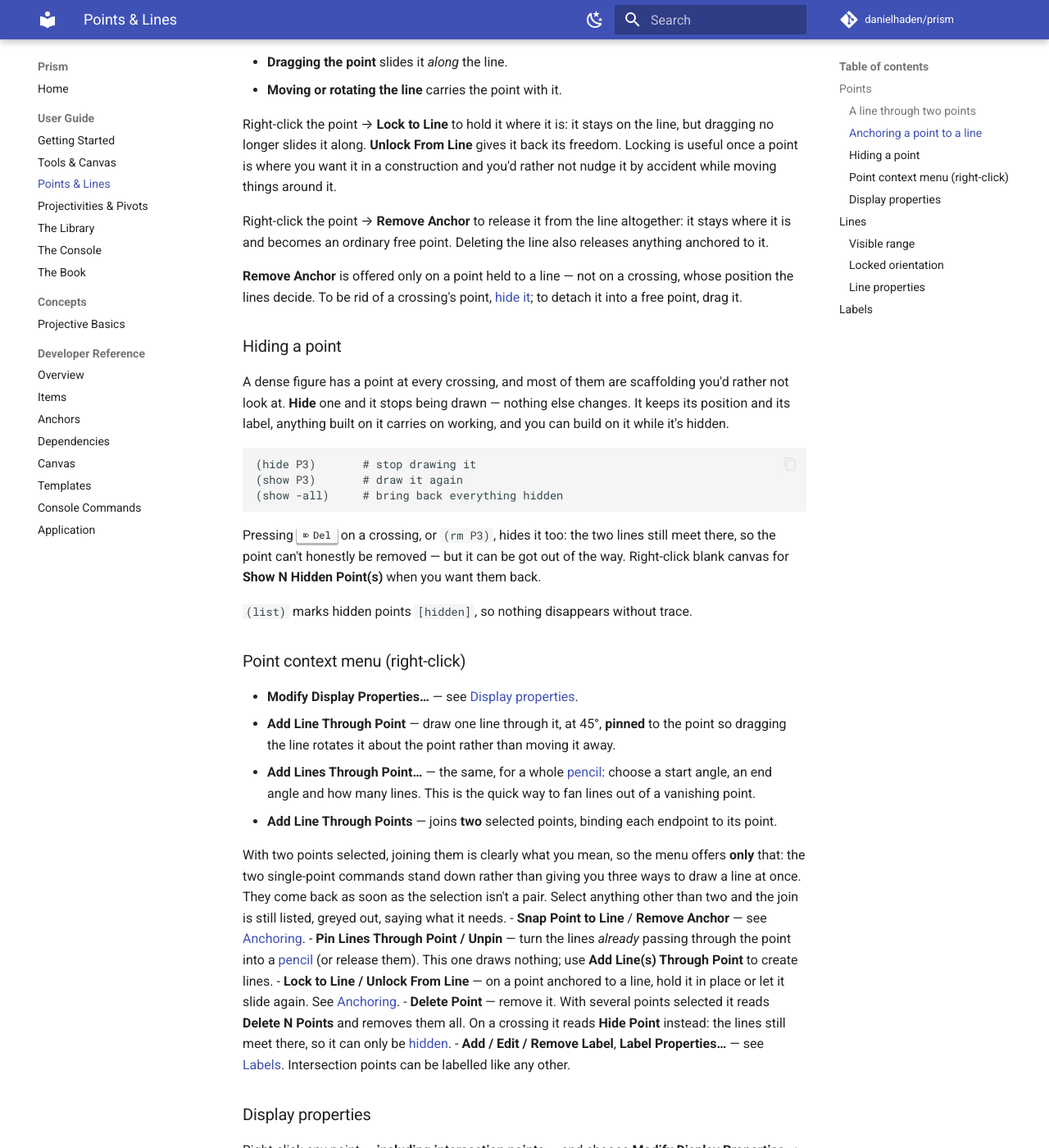
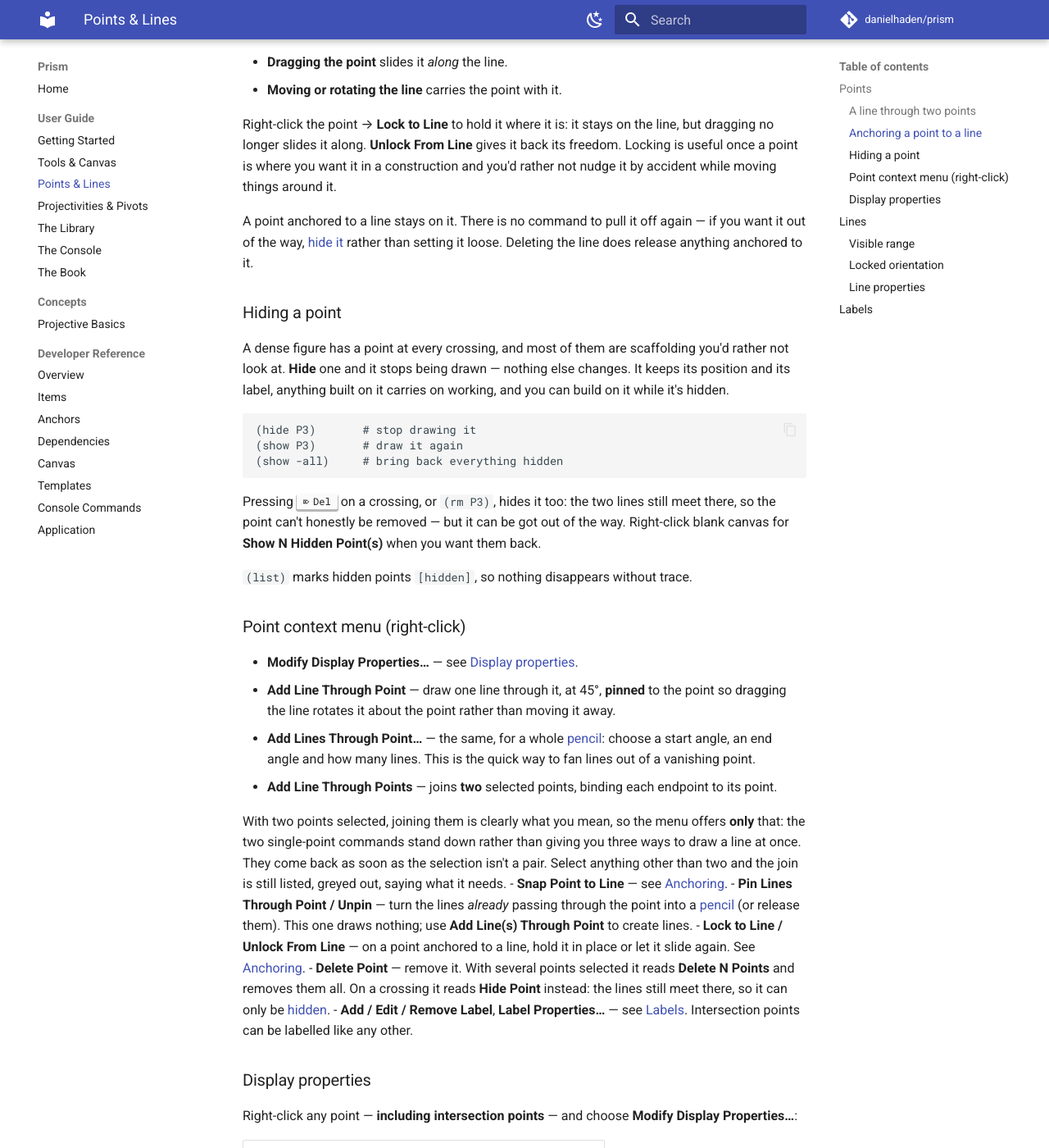
Before and after one commit to danielhaden/prism, an MkDocs documentation site: the page built from docs/guide/points-and-lines.md, in a window 1280 px wide and 1400 px high, scrolled down 1817 px. Shown: the whole window at 82% size. Built offline with MkDocs 1.6.1 and Material for MkDocs 9.7.7, drawn with Linux system fonts in a browser that asks for light colours; comment, search, counter and statistics services are not loaded; some of the changed text lies outside the part shown.

Commit message:
Remove "Remove Anchor"; an anchored point stays anchored
Hiding is the way to be rid of a point you don't want drawn, so releasing one
back into a free point has no job left to do. The menu entry is gone, and
dragging a crossing no longer detaches it either: MeetAnchor.constrain_drag
returns the position the lines give it rather than None, which was read as
"the anchor let go". A slip of the mouse should not turn a crossing into
geometry you didn't ask for.

A point anchored to a line still slides along it, and Lock to Line still
holds it still.

clear_anchor() keeps the notification and the defensive drop added when this
was the crash path, so the API stays safe even though nothing in the UI calls
it now.

Co-Authored-By: Claude Opus 5 <noreply@anthropic.com>

```diff
--- a/docs/guide/points-and-lines.md
+++ b/docs/guide/points-and-lines.md
@@ -21,9 +21,9 @@ it.
   (these are never drawn). A point at a line **crossing** is simply a point
   anchored to that intersection; a point [anchored to a
   line](#anchoring-a-point-to-a-line) is one anchored to slide along it.
-  **Dragging** an intersection point **detaches** it — it becomes an ordinary
-  free point, and a fresh point re-marks the crossing. (A line-anchored point,
-  by contrast, slides along its line when dragged.) Geometry **can** be built
+  **Dragging** a point the lines determine does nothing: it is where they put
+  it, and a slip of the mouse shouldn't turn it into something else. (A
+  line-anchored point, by contrast, slides along its line when dragged.) Geometry **can** be built
   on a computed point: bind a line to a crossing, pin a pencil through it, join
   two crossings — updates run in dependency order, so what you build follows.
 
@@ -89,13 +89,9 @@ back its freedom. Locking is useful once a point is where you want it in a
 construction and you'd rather not nudge it by accident while moving things
 around it.
 
-Right-click the point → **Remove Anchor** to release it from the line
-altogether: it stays where it is and becomes an ordinary free point. Deleting
-the line also releases anything anchored to it.
-
-**Remove Anchor** is offered only on a point held to a line — not on a
-crossing, whose position the lines decide. To be rid of a crossing's point,
-[hide it](#hiding-a-point); to detach it into a free point, drag it.
+A point anchored to a line stays on it. There is no command to pull it off
+again — if you want it out of the way, [hide it](#hiding-a-point) rather than
+setting it loose. Deleting the line does release anything anchored to it.
 
 ### Hiding a point
 
@@ -134,8 +130,7 @@ offers **only** that: the two single-point commands stand down rather than
 giving you three ways to draw a line at once. They come back as soon as the
 selection isn't a pair. Select anything other than two and the join is still
 listed, greyed out, saying what it needs.
-- **Snap Point to Line** / **Remove Anchor** — see
-  [Anchoring](#anchoring-a-point-to-a-line).
+- **Snap Point to Line** — see [Anchoring](#anchoring-a-point-to-a-line).
 - **Pin Lines Through Point / Unpin** — turn the lines *already* passing
   through the point into a [pencil](projectivities.md) (or release them). This
   one draws nothing; use **Add Line(s) Through Point** to create lines.
```
Also changed, not shown: CLAUDE.md (+12 -10 lines), docs/guide/console.md (+2 -2 lines), 2 other files.
